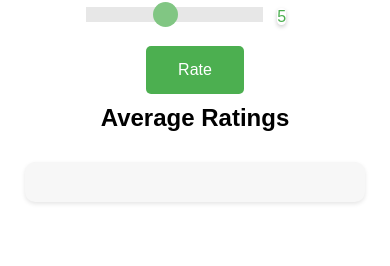
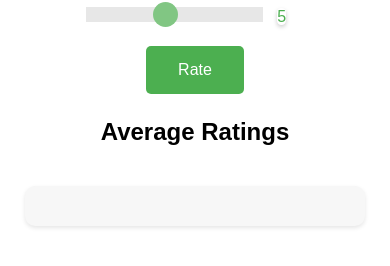
Before and after one commit to dakotacx/lexidle, a plain HTML site: page index.html in a window 390 px wide. Shown: the part 224-490 px from the top of the page. Drawn offline with Linux system fonts and the light colour scheme.

Commit message:
more mobile styling2

```diff
--- a/styles.css
+++ b/styles.css
@@ -104,9 +104,10 @@ body {
 }
 
 #averageContainer {
-  justify-content: center; /* Centers children horizontally in the container */
-  align-items: center; /* Centers children vertically in the container */
-  height: 100px; /* Adjust the height as needed */
+  display: flex; /* Using flexbox for centering */
+  flex-direction: column; /* Stack children vertically */
+  align-items: center; /* Center children horizontally in the container */
+  min-height: 100px; /* Adjust the height as needed */
   margin: auto;
   width: 50%;
 }
@@ -139,6 +140,6 @@ body {
 
   #averageRatingsDisplay {
     width: 80%; /* Adjust the width as needed, smaller percentage to provide padding */
-    margin: 10px 0; /* Centered with equal top and bottom margin */
+    margin: 20px 0; /* Centered with equal top and bottom margin */
   }
 }
```
